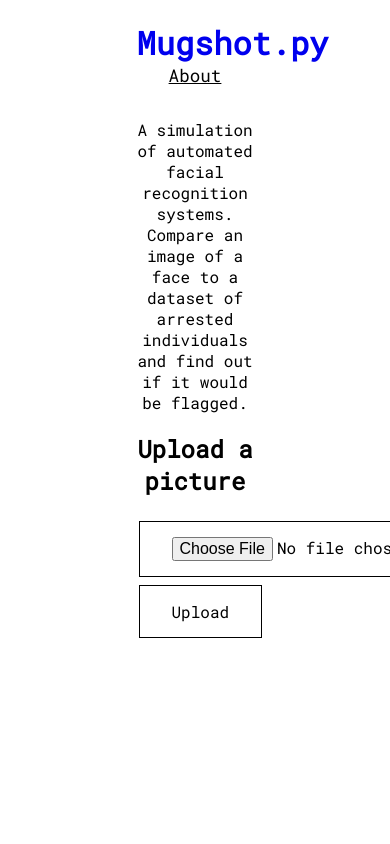
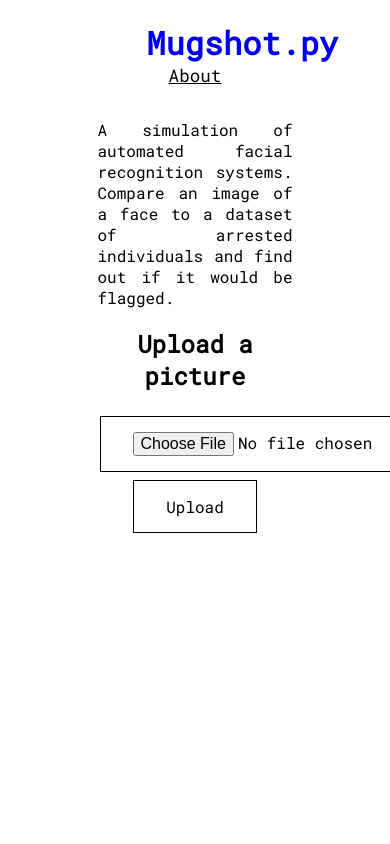
Before and after one commit to haryo-s/Mugshot, a Flask app: page / in a window 390 px wide; the page is wider, and only the part inside the window is pictured. Run offline with Flask 2, Linux system fonts and the light colour scheme; parts of the project's set-up code (start-up, migrations or seed data) failed here and were passed over.

Commit message:
- Cleared up layout index.html - index.html looks beter on mobile

```diff
--- a/static/styles/style.css
+++ b/static/styles/style.css
@@ -14,13 +14,10 @@ ul {
 
 .content-center {
   width: 50%;
-
-	position: absolute;
 	top:0;
 	bottom: 0;
 	left: 0;
 	right: 0;
-
   margin: auto;
 }
 
--- a/templates/index.html
+++ b/templates/index.html
@@ -17,17 +17,20 @@
     </script>
   </head>
 
-  <body>
-    <div class="content-center text-center w30">
-      <a class="title-link" href="/"><h1 class="mb-decrease">Mugshot.py</h1></a>
+  <body class="content-center text-center ">
 
-      <a class="link text-center f-110" href="./about">About</a>
+    <div class="content-center">
+      <a class="title-link" href="/"><h1 class=" mb-decrease">Mugshot.py</h1></a>
+      <a class="link f-110" href="./about">About</a>
+    </div>
 
-      <p class="pt1 text-center">
+    <div class="">
+      <p class="pt1">
           A simulation of automated facial recognition systems. Compare an image of a face to a dataset of arrested individuals and find out if it would be flagged.
       </p>
+    </div>
 
-
+    <div>
       <!-- <div class="navbar pt3">
         <button class="button" onclick="openForm('Upload')">Upload an image</button>
         <button class="button" onclick="openForm('Webcam')">Use your webcam</button>
```
